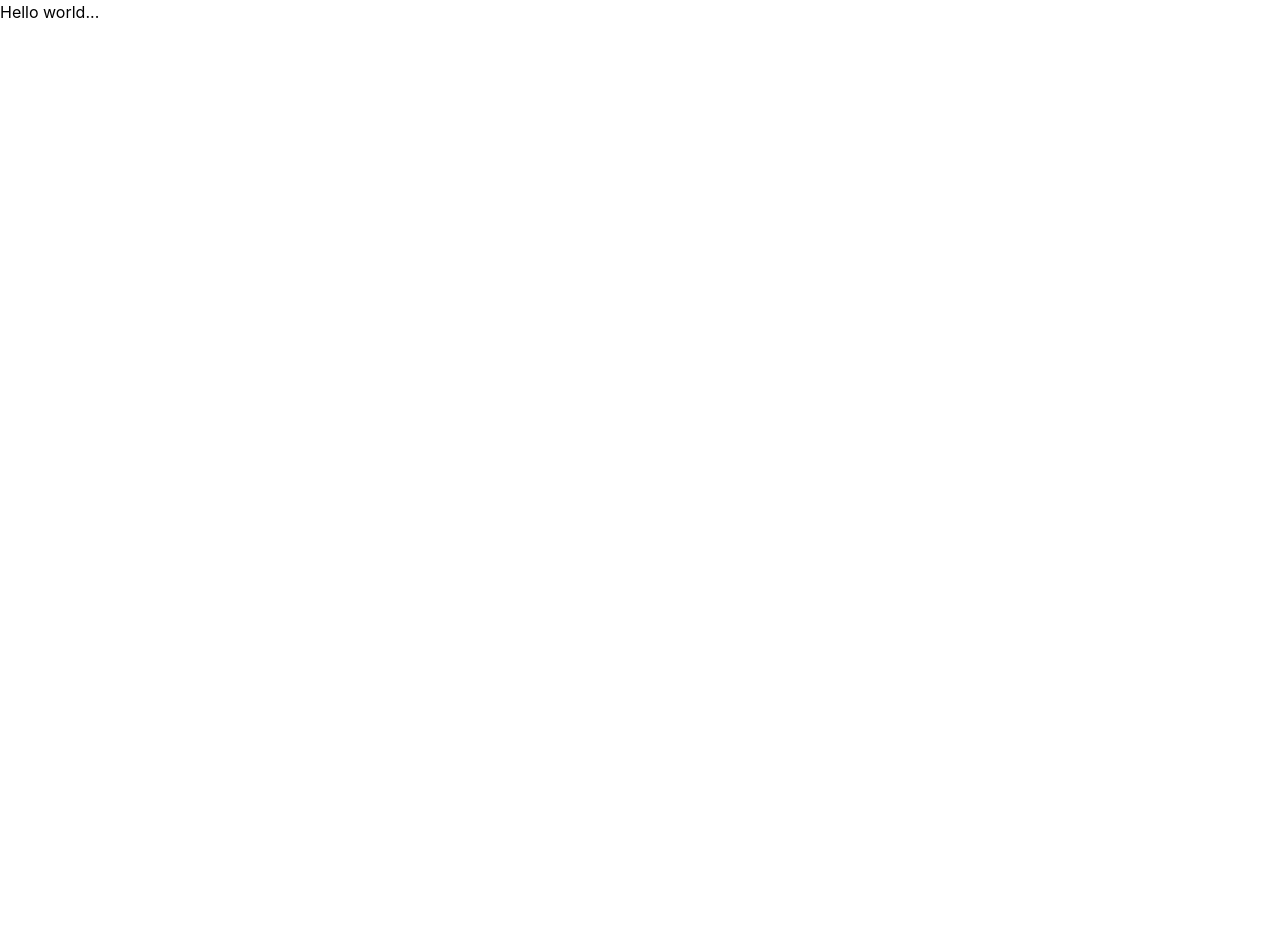
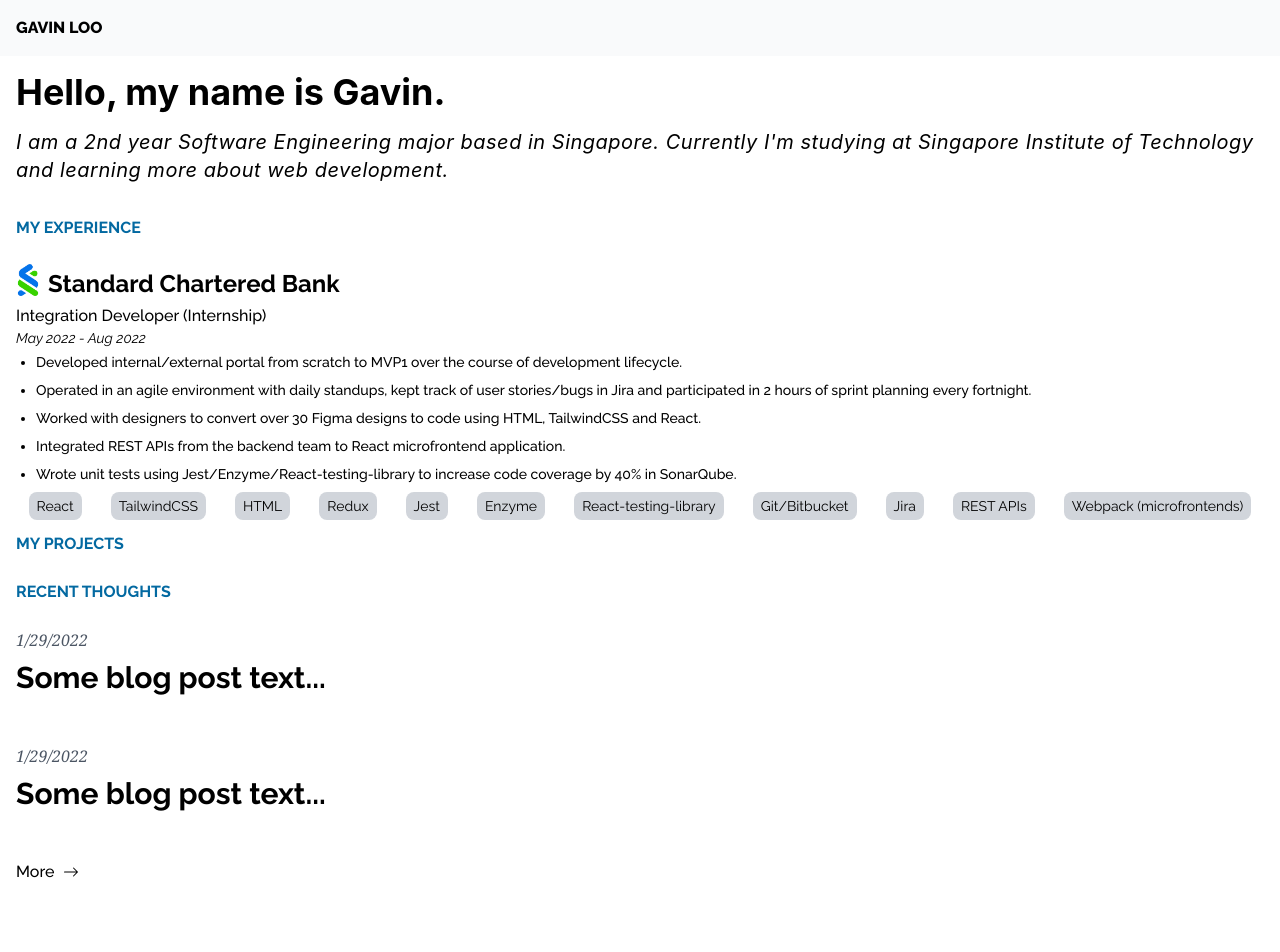
Before and after one commit to rawsashimi1604/dev-portfolio, a Next.js app: page / in a window 1280 px wide. Shown: the top 952 px of the page. Before the commit the page ends 800 px from the top, so only its background shows below. Built offline with nearby package versions, Linux system fonts and the light colour scheme.

Commit message:
added home page and experiences

```diff
--- /dev/null
+++ b/components/common/HeadlineText.js
@@ -0,0 +1,9 @@
+import React from 'react'
+
+function HeadlineText({ text }) {
+  return (
+    <h1 className="text-sky-700 font-bold mb-6">{text}</h1>
+  )
+}
+
+export default HeadlineText
--- /dev/null
+++ b/components/common/MoreLink.js
@@ -0,0 +1,27 @@
+import React, { useState, } from 'react'
+
+import { BsArrowRight } from "react-icons/bs"
+
+function MoreLink({ href }) {
+
+  const [isHovered, setIsHovered] = useState(false);
+
+  return (
+    <a
+      className='flex items-center space-x-2 hover:font-bold hover:text-gray-900'
+      href={href}
+      onMouseEnter={() => {setIsHovered(true)}}
+      onMouseLeave={() => {setIsHovered(false)}}
+    >
+      <span className='font-medium'>More</span>
+      <BsArrowRight
+        className={`
+          transition-all duration-200
+          ${isHovered ? "translate-x-1" : ""}
+        `}
+      />
+    </a>
+  )
+}
+
+export default MoreLink
--- /dev/null
+++ b/components/layouts/Navbar.js
@@ -0,0 +1,11 @@
+import React from 'react'
+
+function Navbar() {
+  return (
+    <nav className="font-raleway sticky top-0 z-50 bg-gray-50 p-4 font-extrabold">
+      GAVIN LOO
+    </nav>
+  )
+}
+
+export default Navbar
--- /dev/null
+++ b/components/modules/home/Footer.js
@@ -0,0 +1,9 @@
+import React from 'react'
+
+function Footer() {
+  return (
+    <footer>Footer</footer>
+  )
+}
+
+export default Footer
--- /dev/null
+++ b/components/modules/home/Header.js
@@ -0,0 +1,12 @@
+import React from 'react'
+
+function Header() {
+  return (
+    <header className='p-4'>
+      <h1 className='text-4xl font-bold mt-3s'>Hello, my name is Gavin.</h1>
+      <h2 className='italic text-xl mt-4 tracking-wide'>I am a 2nd year Software Engineering major based in Singapore. Currently I'm studying at Singapore Institute of Technology and learning more about web development.</h2>
+    </header>
+  )
+}
+
+export default Header
--- /dev/null
+++ b/components/modules/home/Main.js
@@ -0,0 +1,102 @@
+import React from 'react'
+
+import HeadlineText from '@/components/common/HeadlineText'
+import MoreLink from '@/components/common/MoreLink'
+
+
+const jobs = [
+  {
+    logo: "/images/scb.png",
+    company: "Standard Chartered Bank",
+    title: "Integration Developer (Internship)",
+    workDates: {
+      start: "May 2022",
+      end: "Aug 2022",
+    },
+    descriptionPoints: [
+      "Developed internal/external portal from scratch to MVP1 over the course of development lifecycle.",
+      "Operated in an agile environment with daily standups, kept track of user stories/bugs in Jira and participated in 2 hours of sprint planning every fortnight.",
+      "Worked with designers to convert over 30 Figma designs to code using HTML, TailwindCSS and React.",
+      "Integrated REST APIs from the backend team to React microfrontend application.",
+      "Wrote unit tests using Jest/Enzyme/React-testing-library to increase code coverage by 40% in SonarQube."
+    ],
+    technologies: [
+      "React", "TailwindCSS", "HTML", "Redux", "Jest", "Enzyme" , "React-testing-library", "Git/Bitbucket", "Jira", "REST APIs", "Webpack (microfrontends)"
+    ]
+  }
+]
+
+function Main() {
+  return (
+    <main className='relative p-4 font-raleway overflow-y-scroll'>
+
+      {/* Experience */}
+      <section>
+        <HeadlineText text="MY EXPERIENCE"/>
+
+        <div className="">
+          {jobs.map((job, i) => {
+            return (
+              <div className='flex flex-col relative mb-3' key={i}>
+                <div className='flex space-x-1 items-center'>
+                  <img src={job.logo} className='w-8 -ml-1 mb-2'/>
+                  <h1 className='text-2xl font-bold'>{job.company}</h1>
+                </div>
+
+                <h2 className='font-medium'>{job.title}</h2>
+                <h3 className='italic text-sm'>{job.workDates.start} - {job.workDates.end}</h3>
+
+                <ul className='list-disc ml-5 text-sm font-medium space-y-2 pt-1 mb-2'>
+                  {job.descriptionPoints.map((description, j) => {
+                    return (
+                      <li key={j}>{description}</li>
+                    )
+                  })}
+                </ul>
+
+                <div className='gap-1 flex flex-wrap text-sm justify-around'>
+                  {job.technologies.map((tech, j) => {
+                    return (
+                      <span className='px-2 py-1 rounded-lg bg-gray-300'>{tech}</span>
+                    );
+                  })}
+                </div>
+              </div>
+            )
+          })}
+        </div>
+      </section>
+
+      {/* Projects */}
+      <section>
+        <HeadlineText text="MY PROJECTS"/>
+      </section>
+
+
+
+      {/* Blogposts */}
+      <section className='mb-12'>
+        <HeadlineText text="RECENT THOUGHTS"/>
+
+        <ul>
+          <li className='block mb-12'>
+            <h3 className='font-serif italic font-medium text-gray-600 text-md mb-2'>1/29/2022</h3>
+            <h2 className='text-3xl font-bold'>Some blog post text...</h2>
+          </li>
+          <li className='block mb-12'>
+            <h3 className='font-serif italic font-medium text-gray-600 text-md mb-2'>1/29/2022</h3>
+            <h2 className='text-3xl font-bold'>Some blog post text...</h2>
+          </li>
+        </ul>
+
+        <MoreLink href="#"/>
+      </section>
+
+
+
+
+    </main>
+  )
+}
+
+export default Main
--- a/package.json
+++ b/package.json
@@ -11,7 +11,8 @@
   "dependencies": {
     "next": "12.3.0",
     "react": "18.2.0",
-    "react-dom": "18.2.0"
+    "react-dom": "18.2.0",
+    "react-icons": "^4.4.0"
   },
   "devDependencies": {
     "autoprefixer": "^10.4.8",
--- /dev/null
+++ b/pages/_document.js
@@ -0,0 +1,26 @@
+import Document, { Html, Head, Main, NextScript } from "next/document";
+
+class MyDocument extends Document {
+  static async getInitialProps(ctx) {
+    const initialProps = await Document.getInitialProps(ctx);
+    return initialProps;
+  }
+
+  render() {
+    return (
+      <Html>
+        <Head>
+          <link rel="preconnect" href="https://fonts.googleapis.com"/>
+          <link rel="preconnect" href="https://fonts.gstatic.com" crossorigin/>
+          <link href="https://fonts.googleapis.com/css2?family=Raleway:ital,wght@0,100;0,200;0,300;0,400;0,500;0,600;0,700;0,800;0,900;1,100;1,200;1,300;1,400;1,500;1,600;1,700;1,800;1,900&display=swap" rel="stylesheet"/>
+        </Head>
+        <body>
+          <Main />
+          <NextScript />
+        </body>
+      </Html>
+    );
+  }
+}
+
+export default MyDocument;
--- a/pages/index.js
+++ b/pages/index.js
@@ -1,7 +1,15 @@
+import Navbar from "@/components/layouts/Navbar"
+import Header from "@/components/modules/home/Header"
+import Main from "@/components/modules/home/Main"
+import Footer from "@/components/modules/home/Footer"
+
 export default function Home() {
   return (
-    <div>
-      Hello world...
+    <div className="">
+      <Navbar/>
+      <Header/>
+      <Main />
+      <Footer />
     </div>
   )
 }
--- a/tailwind.config.js
+++ b/tailwind.config.js
@@ -5,7 +5,11 @@
     "./components/**/*.{js,ts,jsx,tsx}",
   ],
   theme: {
-    extend: {},
+    extend: {
+      fontFamily: {
+        'raleway': ['Raleway', 'sans-serif']
+      }
+    },
   },
   plugins: [],
 }
```
Also changed, not shown: jsconfig.json (added, +8 -0 lines), public/images/scb.png (added), 1 other file (tests, documents, lock files or other folders).
